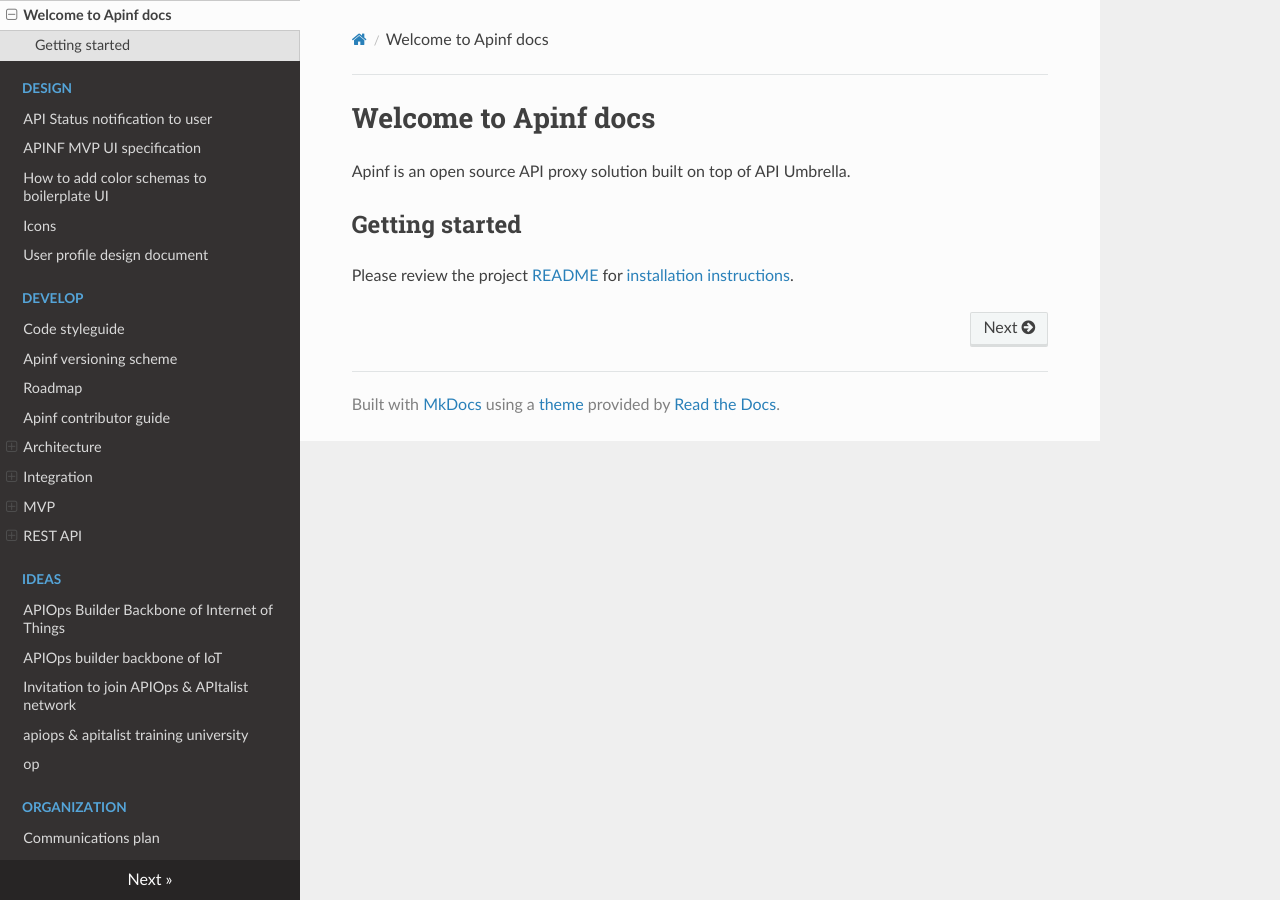
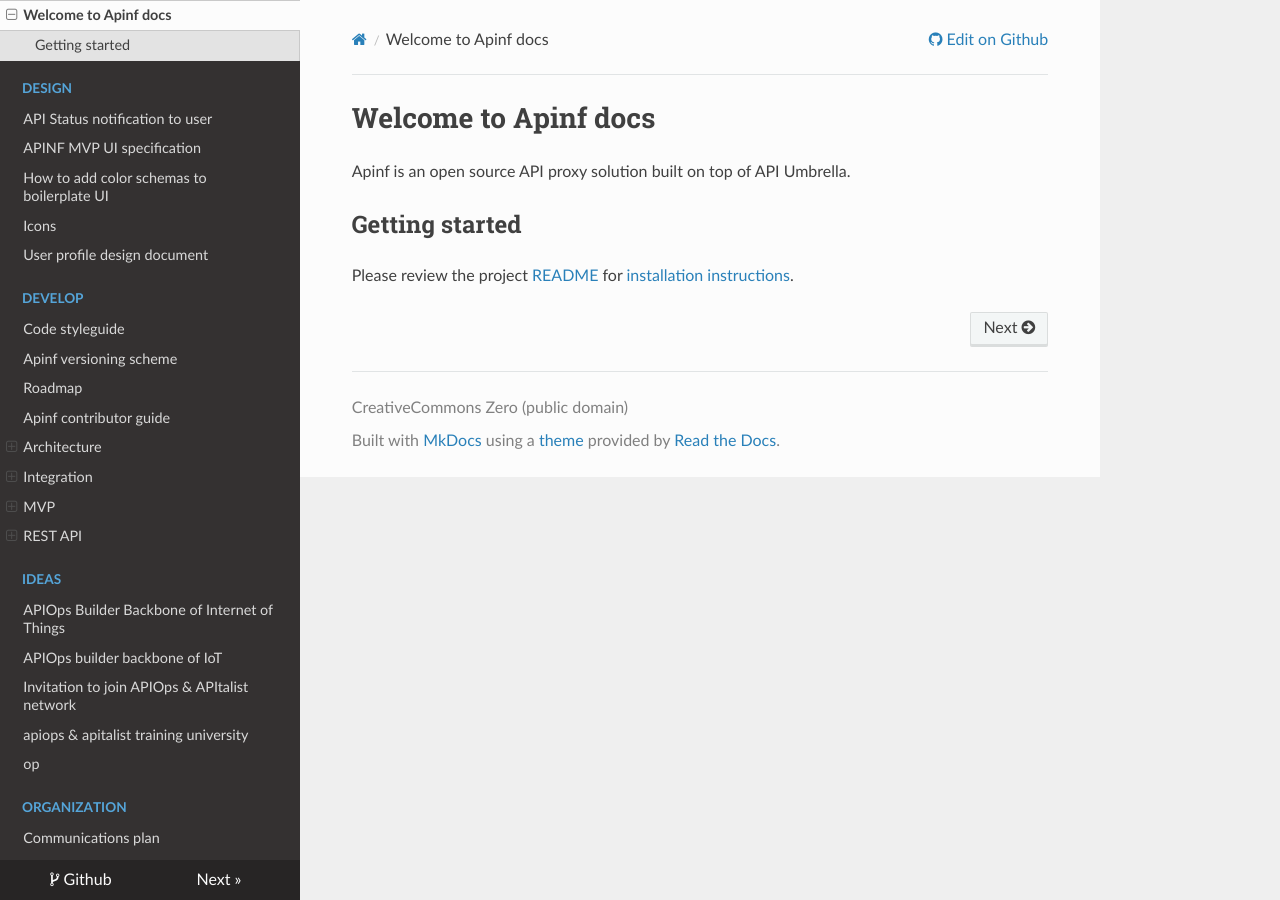
Before and after one commit to apinf/docs, an MkDocs documentation site: the page built from docs/index.md, in a window 1280 px wide. Built offline with MkDocs 1.6.1, drawn with Linux system fonts in a browser that asks for light colours; nearby versions of some CDN libraries.

Commit message:
Include github link and license

```diff
--- a/mkdocs.yml
+++ b/mkdocs.yml
@@ -1,2 +1,5 @@
 site_name: Apinf Documentation
 theme: readthedocs
+repo_url: https://github.com/apinf/docs
+repo_name: Github
+copyright: CreativeCommons Zero (public domain)
```
